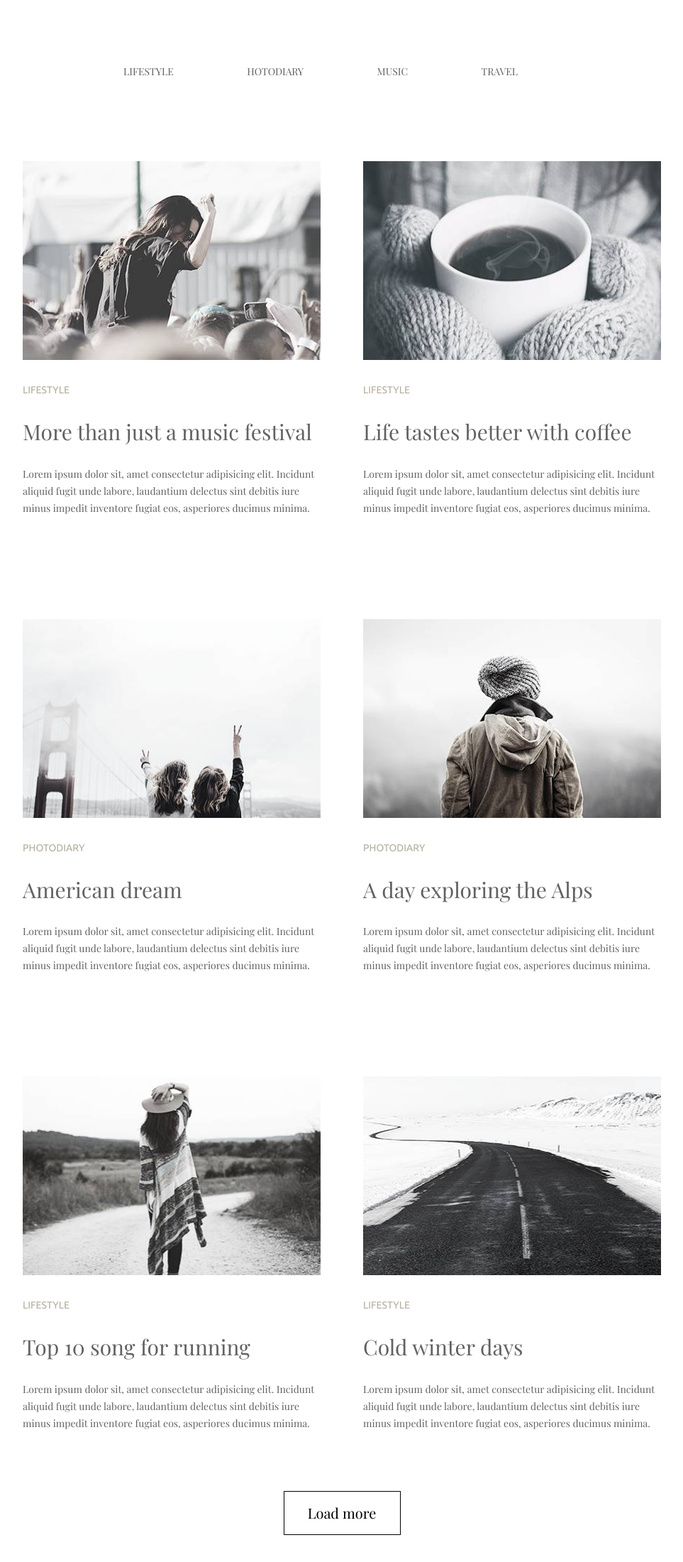
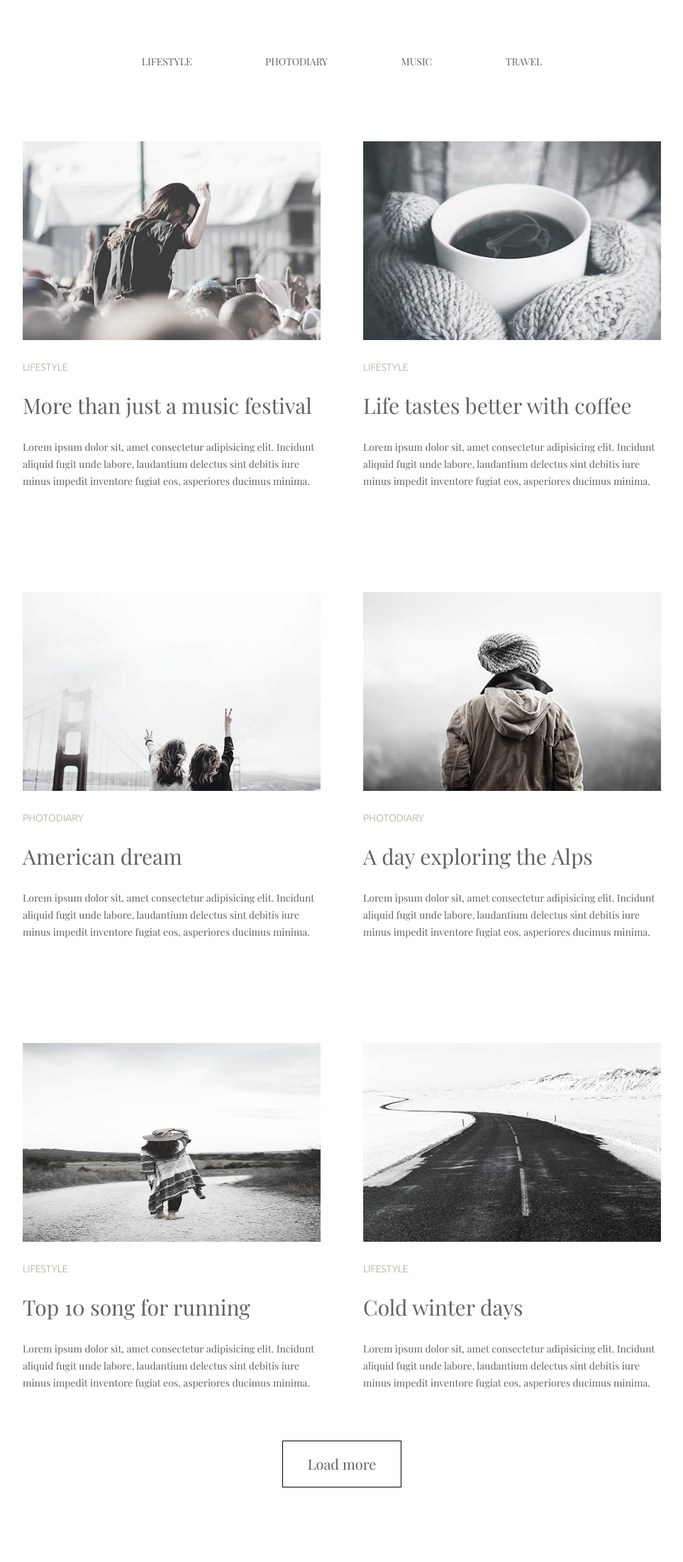
Before and after one commit to ValeriiaChorna/goit-fe-course, a plain HTML site: page html-css/module_3/index.html in a window 1280 px wide. Shown: the whole page at 71% size, without its empty margins (158-1121 px from the left). After the commit the page ends 2170 px from the top, so only its background shows below. Drawn offline with nearby package versions, Linux system fonts and the light colour scheme; a web font is replaced by a local one.

Commit message:
correct marks in html and css

```diff
--- a/html-css/module_3/css/style.css
+++ b/html-css/module_3/css/style.css
@@ -1,10 +1,37 @@
 @import "./normalize.css";
-@import url('https://fonts.googleapis.com/css?family=Playfair+Display&display=swap');
-@import url('https://fonts.googleapis.com/css?family=Ubuntu&display=swap');
+@import url("https://fonts.googleapis.com/css?family=Playfair+Display:400,400i,700,700i|Ubuntu:300,300i,400,400i&display=swap");
 
+.visually-hidden:not(:focus):not(:active),
+input[type="checkbox"].visually-hidden,
+input[type="radio"].visually-hidden {
+position:absolute;
 
-p, nav, a {
-  /* position: relative; */
+width:1px;
+height: 1px;
+margin: -1px;
+border: 0;
+padding: 0;
+
+white-space: nowrap;
+
+clip-path: inset(100%);
+clip: rect(0 0 0 0);
+overflow: hidden;
+}
+
+.wrapper {
+  padding-top: 75px;
+  font-size: 0px;
+  box-sizing: border-box;
+  width: 900px;
+  margin: 0 auto;
+}
+
+p,
+nav,
+a,
+h3,
+button {
   font-size: 14px;
   line-height: 24px;
   color: #626262;
@@ -13,127 +40,79 @@ p, nav, a {
   text-decoration: none;
 }
 
-.wrapper {
-box-sizing: border-box;
-width: 900px;
-margin:auto;
-/* padding-right: 10px;
-padding-left: 10px; */
+article > h3 {
+  font-size: 30px;
+  font-family: "Playfair Display", serif;
+  font-weight: 400;
+  margin-bottom: 35px;
+}
+
+.name-category {
+  color: #b4ad9e;
+  font-family: "Ubuntu", sans-serif;
+  font-weight: 300;
+  text-transform: uppercase;
+  margin-top: 0;
+  margin-bottom: 30px;
+}
+
+ul {
+  list-style: none;
+  padding: 0;
+  margin: 0;
 }
 
 nav > ul {
-  list-style: none;
   text-align: center;
 }
 
 nav li {
   display: inline-block;
   text-transform: uppercase;
-  /* color: rgb(98,98,98); */
-  margin-top: 75px;
   margin-right: 100px;
   margin-bottom: 100px;
 }
 
-#last {
-margin-right: 0px;
+nav > ul :last-child {
+  margin-right: 0px;
 }
 
-
 a:hover {
-	color: #03a9f4;
+  color: #03a9f4;
 }
 
-section {
-  font-size: 0;
-}
-
-article {
+.article_item {
   display: inline-block;
-  /* box-sizing: border-box; */
   margin-right: 60px;
   margin-bottom: 130px;
-  /* height: 480px; */
   width: 420px;
 }
 
-article > div {
-  height: 280px;
-  width: 420px;
-  margin-bottom: 30px;
-  background-color: #ccf;
-  background-repeat: no-repeat;
-  background-position: center center;
-  background-attachment: initial;
-  background-size: auto;
-}
-
-.article-2,
-.article-4,
-.article-6 {
+.article_item:nth-child(2n) {
   margin-right: 0;
 }
 
-.article-5, .article-6 {
-margin-bottom: 55px;
+.article_item:last-child,
+.article_item:nth-last-child(2) {
+  margin-bottom: 55px;
 }
 
-h3 + p {
-
-  line-height: 24px;
-}
-
-.images1 {
-  background-image: url("../img/1.music_festival.jpg");
-}
-.images2 {
-  background-image: url("../img/2.cup_of_coffee.jpg");
-}
-.images3 {
-  background-image: url("../img/3.girls_and_bridge.jpg");
-  background-position: 50% 90%;
-}
-.images4 {
-  background-image: url("../img/4.girl_and_theAlps.jpg");
-}
-.images5 {
-  background-image: url("../img/5.girl_on_road.jpg");
-  background-position: 50% 73%;
-}
-.images6 {
-  background-image: url("../img/6.winter_road.jpg");
-}
-
-.name-category {
-  font-size: 14px;
-  color: #b4ad9e;
-  font-family: "Ubuntu", sans-serif;
-  font-weight: 300;
-  text-transform: uppercase;
-}
-
-article > h3 {
-  font-size: 30px;
-  color: #626262;
-  font-family: "Playfair Display";
-  font-weight: 400;
+.image {
+  display: inline-block;
+  margin-bottom: 26px;
+  width: 100%;
 }
 
 button {
   display: block;
-  box-sizing: content-box;
-  margin: 0 auto;
-  /* position: absolute;  */
-  width: 103px;
-  height: 60px;
-  padding: 0px 30px;
+  padding: 20px 35px;
   border: solid 1px black;
   background: white;
+  margin: 0 auto;
   margin-bottom: 75px;
   font-size: 20px;
 }
 
 button:hover {
-	color: #03a9f4;
-	/* box-shadow: inset 0 0 0 3px #3a7999; */
+  color: #03a9f4;
 }
--- /dev/null
+++ b/html-css/module_3/css/style1.css
@@ -0,0 +1,142 @@
+@import "./normalize.css";
+@import url('https://fonts.googleapis.com/css?family=Playfair+Display&display=swap');
+@import url('https://fonts.googleapis.com/css?family=Ubuntu&display=swap');
+
+
+p, nav, a {
+  /* position: relative; */
+  font-size: 14px;
+  line-height: 24px;
+  color: #626262;
+  font-family: "Playfair Display", serif;
+  font-weight: 400;
+  text-decoration: none;
+}
+
+.wrapper {
+box-sizing: border-box;
+width: 900px;
+margin:auto;
+/* padding-right: 10px;
+padding-left: 10px; */
+}
+
+nav > ul {
+  list-style: none;
+  text-align: center;
+}
+
+nav li {
+  display: inline-block;
+  text-transform: uppercase;
+  /* color: rgb(98,98,98); */
+  margin-top: 75px;
+  margin-right: 100px;
+  margin-bottom: 100px;
+}
+
+#last {
+margin-right: 0px;
+}
+
+
+a:hover {
+	color: #03a9f4;
+}
+
+section {
+  font-size: 0;
+}
+
+article {
+  display: inline-block;
+  /* box-sizing: border-box; */
+  margin-right: 60px;
+  margin-bottom: 130px;
+  /* height: 480px; */
+  width: 420px;
+}
+
+article > div {
+  height: 280px;
+  width: 420px;
+  margin-bottom: 30px;
+  background-color: #ccf;
+  background-repeat: no-repeat;
+  background-position: center center;
+  background-attachment: initial;
+  background-size: auto;
+}
+
+.article-2,
+.article-4,
+.article-6 {
+  margin-right: 0;
+}
+
+.article-5, .article-6 {
+margin-bottom: 55px;
+}
+
+h3 + p {
+
+  line-height: 24px;
+}
+
+.images1 {
+  background-image: url("../img/1.music_festival.jpg");
+}
+.images2 {
+  background-image: url("../img/2.cup_of_coffee.jpg");
+}
+.images3 {
+  background-image: url("../img/3.girls_and_bridge.jpg");
+  background-position: 50% 90%;
+}
+.images4 {
+  background-image: url("../img/4.girl_and_theAlps.jpg");
+}
+.images5 {
+  background-image: url("../img/5.girl_on_road.jpg");
+  background-position: 50% 73%;
+}
+.images6 {
+  background-image: url("../img/6.winter_road.jpg");
+}
+
+.name-category {
+  font-size: 14px;
+  color: #b4ad9e;
+  font-family: "Ubuntu", sans-serif;
+  font-weight: 300;
+  text-transform: uppercase;
+}
+
+article > h3 {
+  font-size: 30px;
+  color: #626262;
+  font-family: "Playfair Display";
+  font-weight: 400;
+  margin-top: 26px;
+  margin-bottom: 30px;
+}
+
+
+button {
+  display: block;
+  box-sizing: content-box;
+  margin: 0 auto;
+  /* position: absolute;  */
+  width: 103px;
+  height: 60px;
+  padding: 0px 30px;
+  border: solid 1px black;
+  background: white;
+  margin-bottom: 75px;
+  font-size: 20px;
+}
+
+button:hover {
+	color: #03a9f4;
+	/* box-shadow: inset 0 0 0 3px #3a7999; */
+}
--- a/html-css/module_3/index.html
+++ b/html-css/module_3/index.html
@@ -13,80 +13,136 @@
         <nav>
           <ul>
             <li><a href="#">lifestyle</a></li>
-            <li><a href="#">hotodiary</a></li>
+            <li><a href="#">photodiary</a></li>
             <li><a href="#">music</a></li>
-            <li><a href="#last">travel</a></li>
+            <li><a href="#">travel</a></li>
           </ul>
         </nav>
       </header>
 
       <main>
         <section>
-        <article class="article-1">
-          <div class="images1"></div>
+            <h1 class="visually-hidden">Main section</h1>
+            <h2 class="visually-hidden">Articles</h2>
+          <ul>
+            <li class="article_item">
+              <article>
+                <img
+                  class="image"
+                  src="./img/1.music_festival.jpg"
+                  width="420"
+                  height="280"
+                  alt="a music festival"
+                />
                 <p class="name-category">Lifestyle</p>
                 <h3>More than just a music festival</h3>
                 <p>
-            Lorem ipsum dolor sit, amet consectetur adipisicing elit. Incidunt
-            aliquid fugit unde labore, laudantium delectus sint debitis iure
-            minus impedit inventore fugiat eos, asperiores ducimus minima.
+                  Lorem ipsum dolor sit, amet consectetur adipisicing elit.
+                  Incidunt aliquid fugit unde labore, laudantium delectus sint
+                  debitis iure minus impedit inventore fugiat eos, asperiores
+                  ducimus minima.
                 </p>
               </article>
-        <article class="article-2">
-          <div class="images2"></div>
+            </li>
+            <li class="article_item">
+              <article>
+                <img
+                  class="image"
+                  src="./img/2.cup_of_coffee.jpg"
+                  width="420"
+                  height="280"
+                  alt="cup of coffee"
+                />
                 <p class="name-category">Lifestyle</p>
                 <h3>Life tastes better with coffee</h3>
                 <p>
-            Lorem ipsum dolor sit, amet consectetur adipisicing elit. Incidunt
-            aliquid fugit unde labore, laudantium delectus sint debitis iure
-            minus impedit inventore fugiat eos, asperiores ducimus minima.
+                  Lorem ipsum dolor sit, amet consectetur adipisicing elit.
+                  Incidunt aliquid fugit unde labore, laudantium delectus sint
+                  debitis iure minus impedit inventore fugiat eos, asperiores
+                  ducimus minima.
                 </p>
               </article>
-        <article class="article-3">
-          <div class="images3"></div>
+            </li>
+            <li class="article_item">
+              <article>
+                <img
+                  class="image"
+                  src="./img/3.girls_and_bridge.jpg"
+                  width="420"
+                  height="280"
+                  alt="girls and bridge"
+                />
                 <p class="name-category">Photodiary</p>
                 <h3>American dream</h3>
                 <p>
-            Lorem ipsum dolor sit, amet consectetur adipisicing elit. Incidunt
-            aliquid fugit unde labore, laudantium delectus sint debitis iure
-            minus impedit inventore fugiat eos, asperiores ducimus minima.
+                  Lorem ipsum dolor sit, amet consectetur adipisicing elit.
+                  Incidunt aliquid fugit unde labore, laudantium delectus sint
+                  debitis iure minus impedit inventore fugiat eos, asperiores
+                  ducimus minima.
                 </p>
               </article>
-        <article class="article-4">
-          <div class="images4"></div>
+            </li>
+            <li class="article_item">
+              <article>
+                <img
+                  class="image"
+                  src="./img/4.girl_and_theAlps.jpg"
+                  width="420"
+                  height="280"
+                  alt="girl and the Alps"
+                />
                 <p class="name-category">Photodiary</p>
                 <h3>A day exploring the Alps</h3>
                 <p>
-            Lorem ipsum dolor sit, amet consectetur adipisicing elit. Incidunt
-            aliquid fugit unde labore, laudantium delectus sint debitis iure
-            minus impedit inventore fugiat eos, asperiores ducimus minima.
+                  Lorem ipsum dolor sit, amet consectetur adipisicing elit.
+                  Incidunt aliquid fugit unde labore, laudantium delectus sint
+                  debitis iure minus impedit inventore fugiat eos, asperiores
+                  ducimus minima.
                 </p>
               </article>
-        <article class="article-5">
-          <div class="images5"></div>
+            </li>
+            <li class="article_item">
+              <article>
+                <img
+                  class="image"
+                  src="./img/5.girl_on_road.jpg"
+                  width="420"
+                  height="280"
+                  alt="girl_on_road"
+                />
                 <p class="name-category">Lifestyle</p>
                 <h3>Top 10 song for running</h3>
                 <p>
-            Lorem ipsum dolor sit, amet consectetur adipisicing elit. Incidunt
-            aliquid fugit unde labore, laudantium delectus sint debitis iure
-            minus impedit inventore fugiat eos, asperiores ducimus minima.
+                  Lorem ipsum dolor sit, amet consectetur adipisicing elit.
+                  Incidunt aliquid fugit unde labore, laudantium delectus sint
+                  debitis iure minus impedit inventore fugiat eos, asperiores
+                  ducimus minima.
                 </p>
               </article>
-        <article class="article-6">
-          <div class="images6"></div>
+            </li>
+            <li class="article_item">
+              <article>
+                <img
+                  class="image"
+                  src="./img/6.winter_road.jpg"
+                  width="420"
+                  height="280"
+                  alt="winter_road"
+                />
                 <p class="name-category">Lifestyle</p>
                 <h3>Cold winter days</h3>
                 <p>
-            Lorem ipsum dolor sit, amet consectetur adipisicing elit. Incidunt
-            aliquid fugit unde labore, laudantium delectus sint debitis iure
-            minus impedit inventore fugiat eos, asperiores ducimus minima.
+                  Lorem ipsum dolor sit, amet consectetur adipisicing elit.
+                  Incidunt aliquid fugit unde labore, laudantium delectus sint
+                  debitis iure minus impedit inventore fugiat eos, asperiores
+                  ducimus minima.
                 </p>
               </article>
+            </li>
+          </ul>
         </section>
-      <p><button type="button">Load more</button></p>
+        <button type="button">Load more</button>
       </main>
     </div>
-    <!-- <footer>
-    </footer> -->
   </body>
 </html>
--- /dev/null
+++ b/html-css/module_4/css/style.css
@@ -0,0 +1 @@
+@import "./normalize.css";
```
Also changed, not shown: html-css/module_4/index.html (added, +13 -0 lines), html-css/module_4/css/normalize.css (added). Lines whose indentation alone changed are shown as unchanged.
